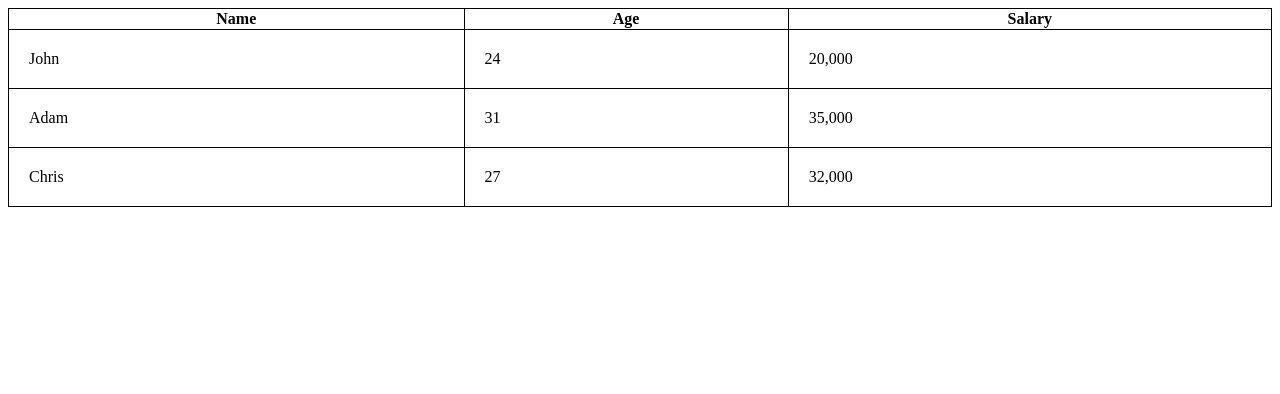
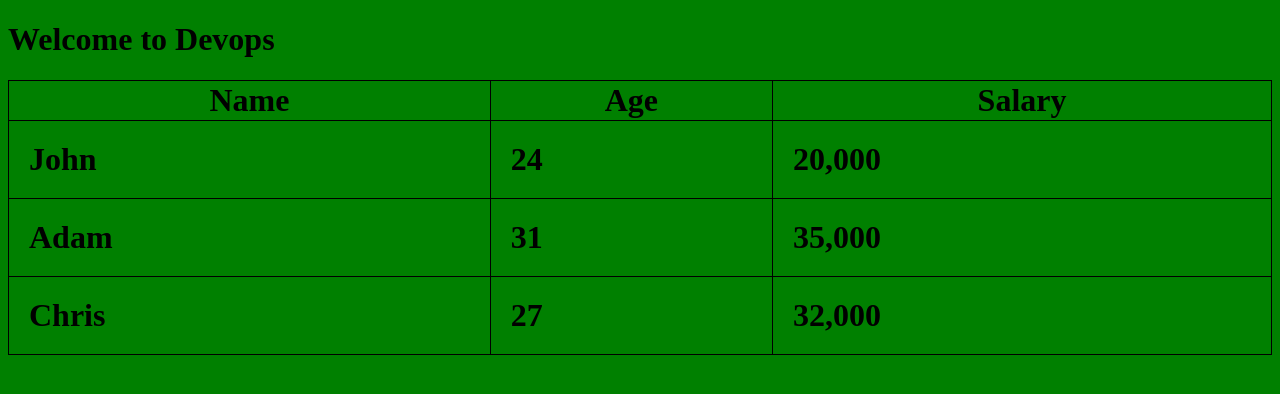
Before and after one commit to noumanyasin09/devops-demo, a plain HTML site: page index.html in a window 1280 px wide. Drawn offline with Linux system fonts and the light colour scheme.

```diff
--- a/index.html
+++ b/index.html
@@ -15,7 +15,8 @@
     }
     </style>
 </head>
-<body>
+<body bgcolor="green">
+	<h1>Welcome to Devops<h1>
     <table style="width:100%">
         <tr>
             <th>Name</th>
```
